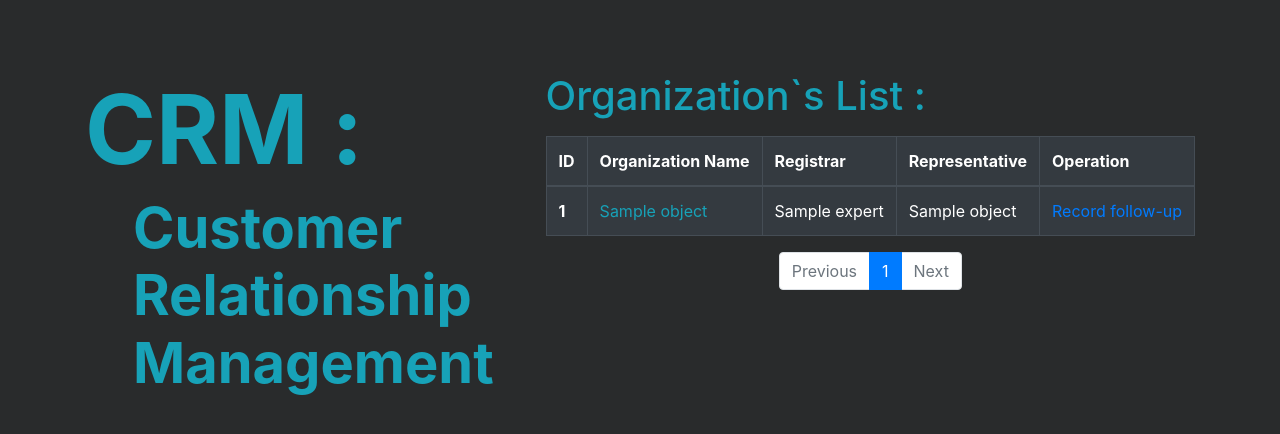
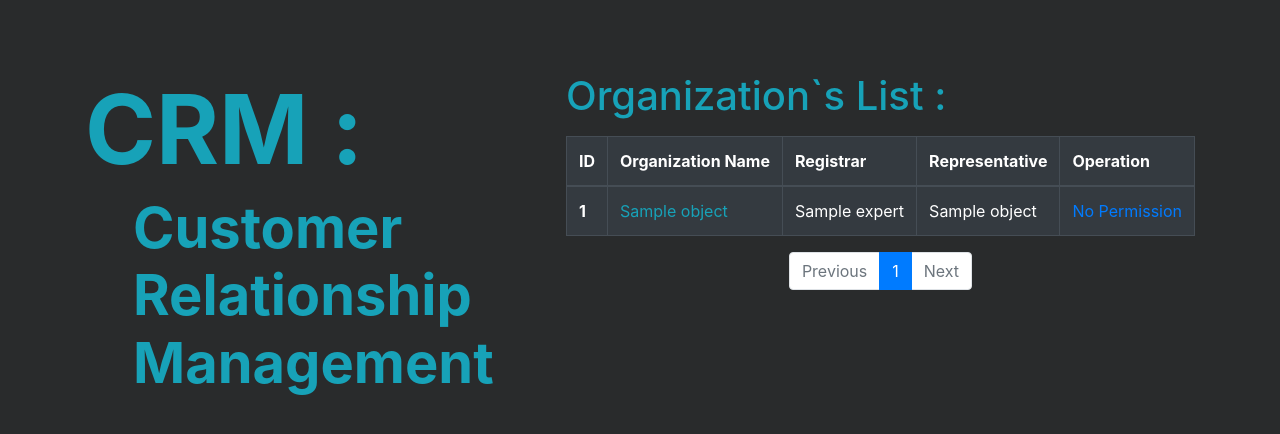
Before and after one commit to ANejadkoorki/CRM-Project, a Django app: template CRM/organization/templates/organization/list-organization.html in a window 1280 px wide. Shown: the part 56-490 px from the top of the page. Run offline with Django 3.2, Linux system fonts and the light colour scheme; the template is opened without the code that fills it: most values are stand-ins (such as "Sample title", 1, 10 or a date in 2020); some libraries are stand-ins or nearby versions.

Commit message:
WIP : Follow-Up section completed.

```diff
--- a/CRM/organization/templates/organization/list-organization.html
+++ b/CRM/organization/templates/organization/list-organization.html
@@ -31,10 +31,15 @@
                 {% for object in object_list %}
                     <tr>
                         <th scope="row">{{ object.pk }}</th>
-                        <td><a href="{% url 'organization:organization-detail' object.pk %}" class="text-info">{{ object.organization_name }}</a></td>
+                        <td><a href="{% url 'organization:organization-detail' object.pk %}"
+                               class="text-info">{{ object.organization_name }}</a></td>
                         <td>{{ object.expert }}</td>
                         <td>{{ object.representative_full_name }}</td>
-                        <td><a href="{% url 'sellProcess:followUp' object.pk %}">Record follow-up</a></td>
+                        {% if request.user == object.expert %}
+                            <td><a href="{% url 'sellProcess:followUp' object.pk %}">Record follow-up</a></td>
+                        {% else %}
+                            <td><a href="#">No Permission</a></td>
+                        {% endif %}
                     </tr>
                 {% endfor %}
                 </tbody>
```
